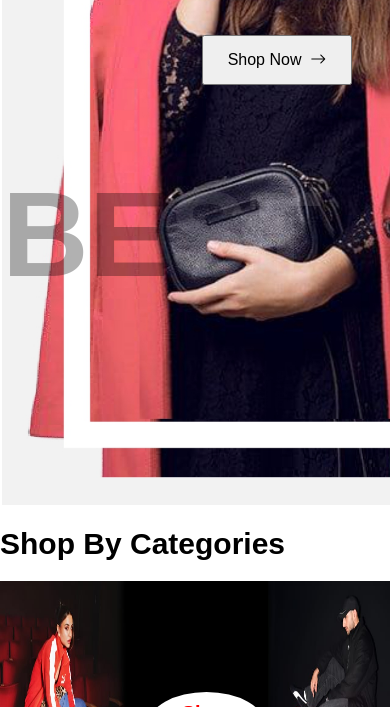
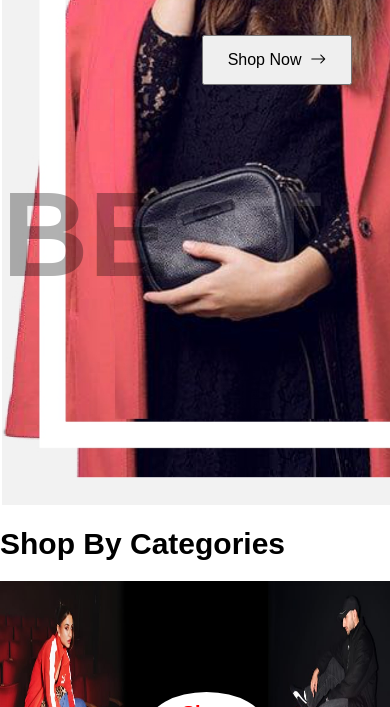
Before and after one commit to sandymangit0000/krish, a plain HTML site: page index.html in a window 390 px wide. Shown: the part 655-1362 px from the top of the page. Drawn offline with nearby package versions, Linux system fonts and the light colour scheme.

Commit message:
Update style.css

```diff
--- a/style.css
+++ b/style.css
@@ -125,7 +125,7 @@ nav ul li a {
     border: 2px solid white;
     background-image: url("image1.jpg");
     background-size: cover;
-    background-position: 25% center;
+    background-position: 30% center;
     background-repeat: no-repeat;
     height: 100vh;
     width: 100%;
```
